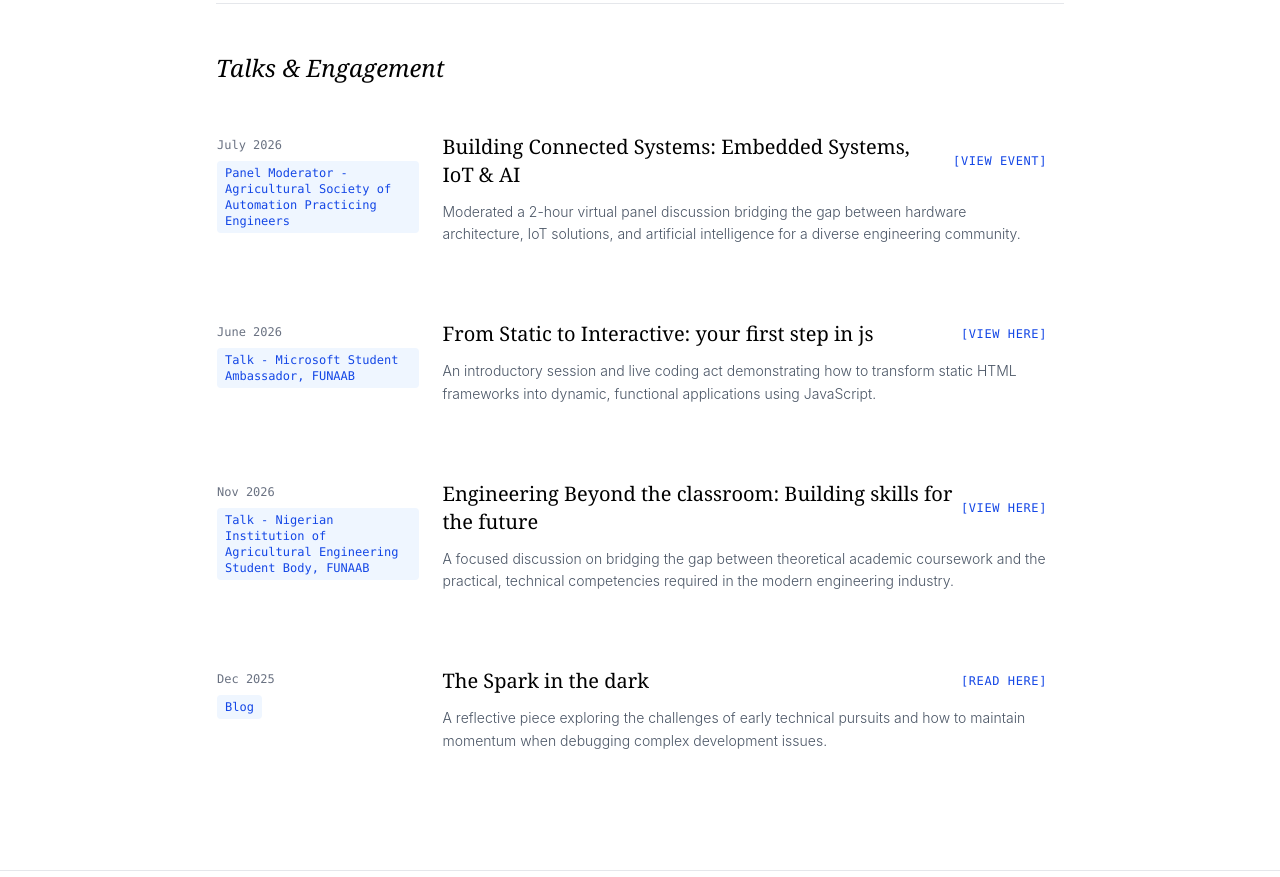
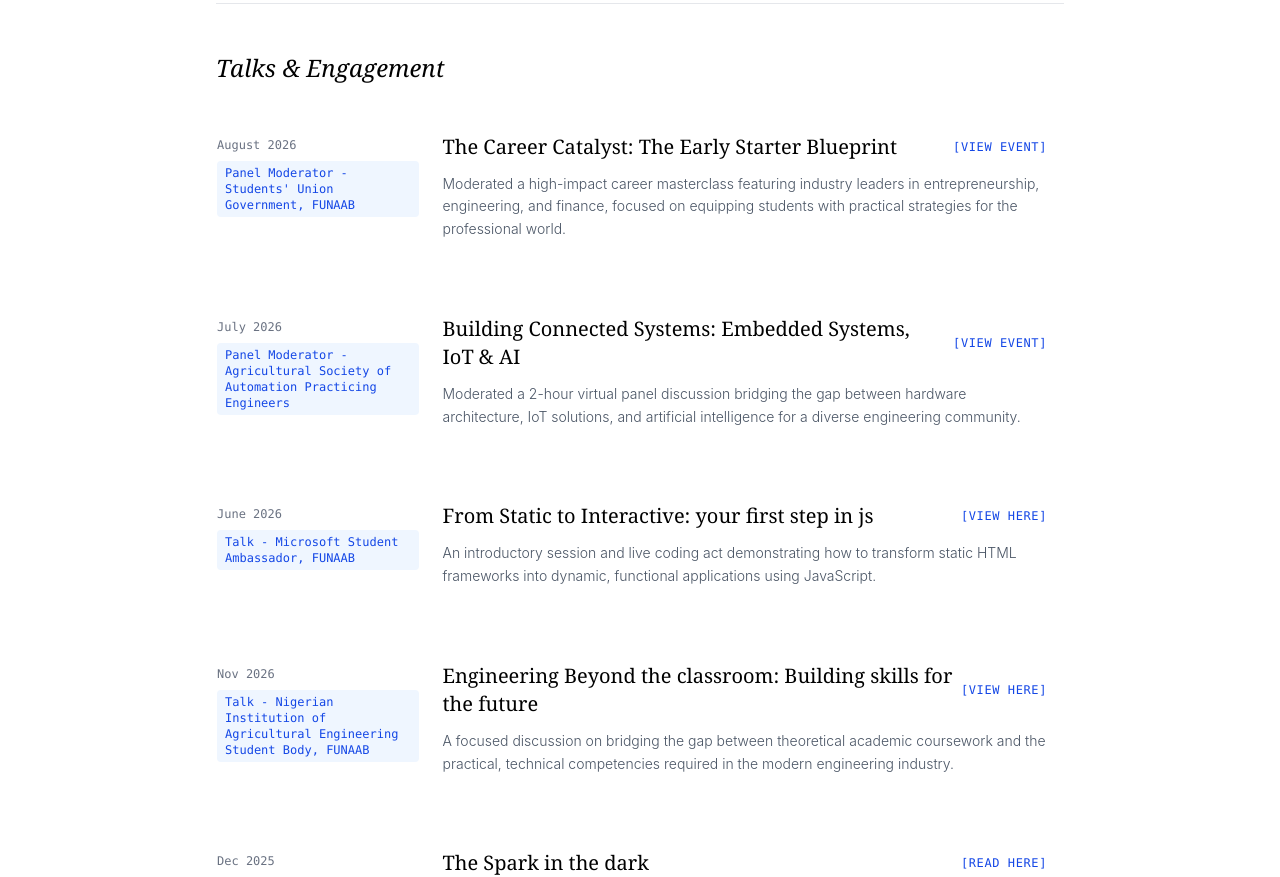
Before and after one commit to timilehinolajolo/timilehinolajolo.github.io, a React (Vite) app: page / in a window 1280 px wide. Shown: the part 2220-3097 px from the top of the page. Built offline with nearby package versions, Linux system fonts and the light colour scheme; a web font is replaced by a local one.

Commit message:
sync changes for deployment

```diff
--- a/src/App.jsx
+++ b/src/App.jsx
@@ -95,7 +95,15 @@ const MyPortfolio = () => {
   ];
 
   // Blog Posts Data
-  const blogPosts = [
+const blogPosts = [
+    {
+      title: "The Career Catalyst: The Early Starter Blueprint",
+      tag: "Panel Moderator - Students' Union Government, FUNAAB",
+      date: "August 2026",
+      linkText: "view event",
+      url: "#",
+      desc: "Moderated a high-impact career masterclass featuring industry leaders in entrepreneurship, engineering, and finance, focused on equipping students with practical strategies for the professional world."
+    },
     {
       title: "Building Connected Systems: Embedded Systems, IoT & AI",
       tag: "Panel Moderator - Agricultural Society of Automation Practicing Engineers",
@@ -128,7 +136,7 @@ const MyPortfolio = () => {
       url: "https://medium.com/@Timilehinolajolo/the-spark-in-the-dark-5a03ff50d0af",
       desc: "A reflective piece exploring the challenges of early technical pursuits and how to maintain momentum when debugging complex development issues."
     }
-  ];
+];
 
   return (
     <div className="relative min-h-screen bg-white text-gray-900 font-sans selection:bg-blue-700 selection:text-white overflow-hidden flex flex-col">
```
